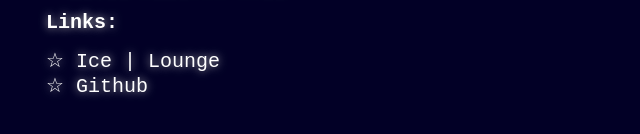
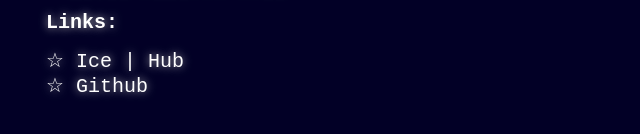
Before and after one commit to Alvarran/ice-portal, a plain HTML site: page index.html in a window 1280 px wide. Shown: the part 508-642 px from the top of the page, 396-1036 px from the left. Drawn offline with Linux system fonts and the light colour scheme.

Commit message:
changed ice link

```diff
--- a/index.html
+++ b/index.html
@@ -30,7 +30,7 @@
     <h1 style="font-size: 20px; text-shadow: 0 0 0.40em #bababa;">● Gets No bitches?: True</h1>
     <h1 style="font-size: 20px; text-shadow: 0 0 0.40em #bababa;">● Loves Fiber?: True</h1>
     <h1 style="font-size: 20px; text-shadow: 0 0 0.40em #bababa;">Links:</h1>
-    <a class="dark" id="1" href="https://discord.gg/icehub" target="_blank" style="font-size: 20px;">☆ Ice | Lounge</a>
+    <a class="dark" id="1" href="https://discord.gg/icehub" target="_blank" style="font-size: 20px;">☆ Ice | Hub</a>
     <br>
     <a class="dark" id="2" href="https://github.com/Alvarran" target="_blank" style="font-size: 20px;">☆ Github</a>
   </br>
```
